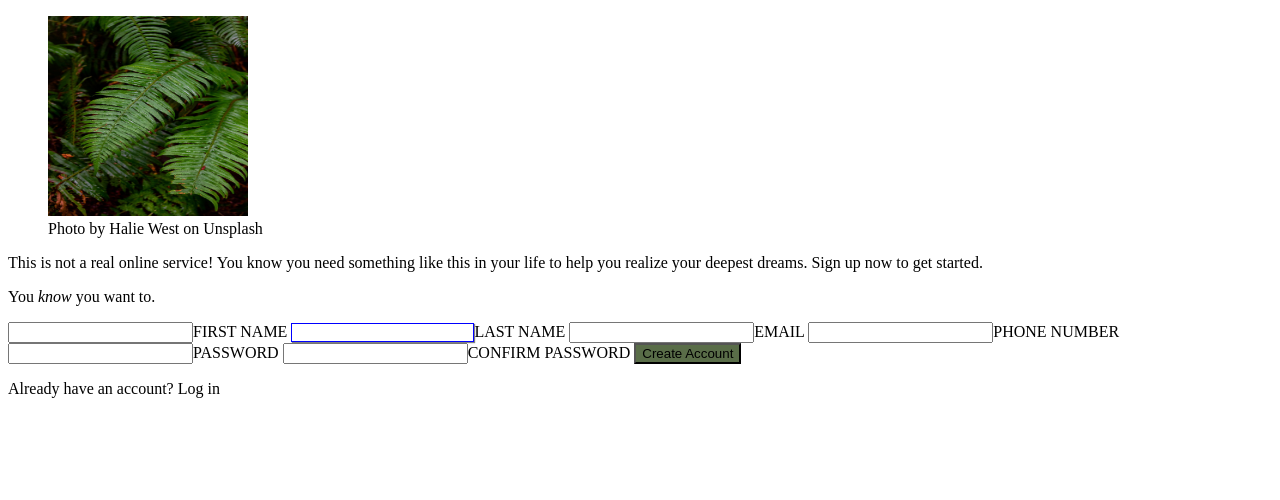
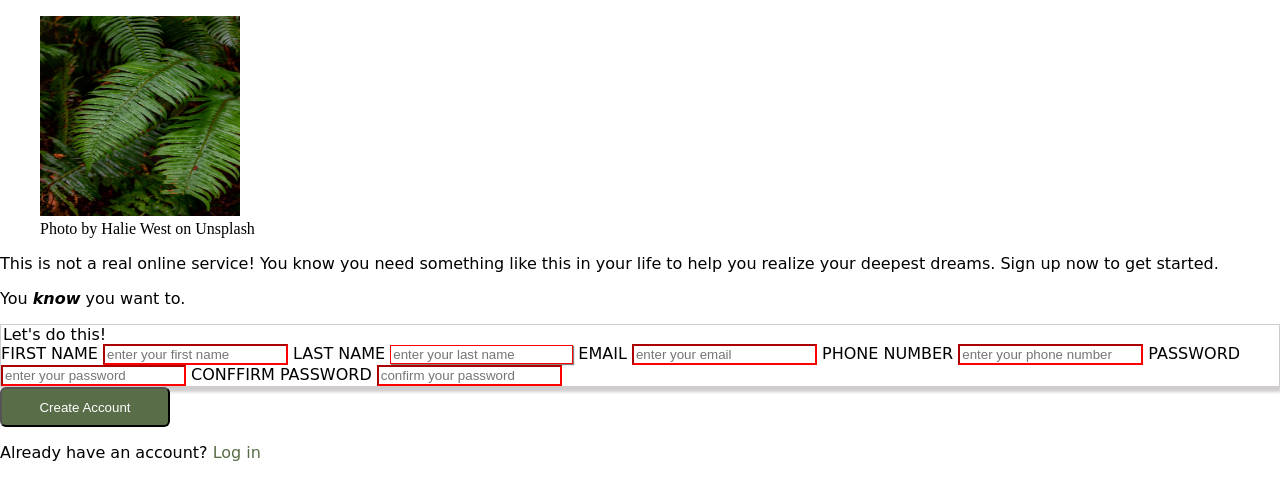
Before and after one commit to jipark92/sign-up-form-project, a plain HTML site: page index.html in a window 1280 px wide. Drawn offline with Linux system fonts and the light colour scheme; a web font is replaced by a local one.

Commit message:
form update

```diff
--- a/index.html
+++ b/index.html
@@ -17,25 +17,49 @@
 
         <div class="intro">
             <p>This is not a real online service! You know you need something like this in your life to help you realize your deepest dreams. Sign up now to get started.</p>
-            <p> You <em>know</em> you want to.</p>
+
+            <p> You <em><b>know</b></em> you want to.</p>
+        </div>
+
+
+        <div class="sign-up">
+            <form action="example.com/path" method="get">
+                    <div class="info">
+                        <legend>Let's do this!</legend>
+
+                        <labal for="firstname">FIRST NAME</labal>
+                            <input type="text" id="firstname" name="firstname" placeholder="enter your first name" minlength="1" maxlength="20" required></input>
+
+                        <labal for="lastname">LAST NAME</labal>
+                            <input class="focus" type="text" name="lastname" placeholder="enter your last name" minlength="1" maxlength="20" required></input>
+
+                        <labal for="email">EMAIL</labal>
+                            <input type="email" id="email" name="email" placeholder="enter your email" title="Please enter a valid email address." required></input>
+
+                        <labal for="phonenumber">PHONE NUMBER</labal>
+                            <input type="tel" id="phonenumber" name="phonenumber" minlength="1" maxlength="13" placeholder="enter your phone number" required></input>
+
+                        <labal for="password">PASSWORD</labal>
+                            <input class="error" type="password" name="password" placeholder="enter your password" minlength="1" required></input>
+
+                        <labal for="confpass">CONFFIRM PASSWORD</labal>
+                            <input type="password" id="confpass" name="confpass" placeholder="confirm your password" minlength="1" required></input>
+
+                    </div>
+
+
+                 <div class="login">
+                    <button type="submit">Create Account</button>
+                    <p>Already have an account? <a href="#" id="login">Log in</a></p>
+
+                </div>
+
+            </form>
         </div>
 
 
 
-        <form>
-            <input type="text">FIRST NAME</input>
-            <input class="focus" type="text">LAST NAME</input>
-            <input type="email">EMAIL</input>
-            <input type="number">PHONE NUMBER</input>
-            <input class="error" type="password">PASSWORD</input>
-            <input type="password">CONFIRM PASSWORD</input>
-            <button>Create Account</button>
-        </form>
 
-
-        <div>
-            <p>Already have an account? Log in</p>
-        </div>
     </div>
 
 
--- a/style.css
+++ b/style.css
@@ -1,10 +1,29 @@
+@import url('https://fonts.googleapis.com/css2?family=Short+Stack&display=swap');
+
+body{
+    margin: 0px;
+}
+
+@font-face {
+    font-family: Norse-Bold;
+    src: url(Norse-Bold.otf):
+}
+
+.intro {
+    font-family: 'Short Stack', cursive;
+}
+
 button {
     background-color: #596D48;
+    color: white;
+    border-radius: 6px;
+    width: 170px;
+    height: 40px;
 }
 
 
 .focus {
-    border: 1px solid blue;
+    border: 1px solid rgb(0, 0, 255);
     box-shadow: 1px 1px 1px gray;
 }
 
@@ -12,3 +31,31 @@ img {
     height: 200px;
     width: 200px;
 }
+
+input:valid {
+    border-color: rgb(0, 128, 0);
+}
+
+input:invalid {
+    border-color: rgb(255, 0, 0);
+}
+
+.sign-up {
+
+    font-family: 'Short Stack', cursive;
+}
+
+.info {
+    border: 1px solid rgb(206, 204, 204);
+    box-shadow: 1px 5px 3px rgb(206, 204, 204);
+}
+
+#login {
+    color: #596D48;
+    text-decoration: none;
+
+}
+
+.login {
+    font-family: 'Short Stack', cursive;
+}
```
